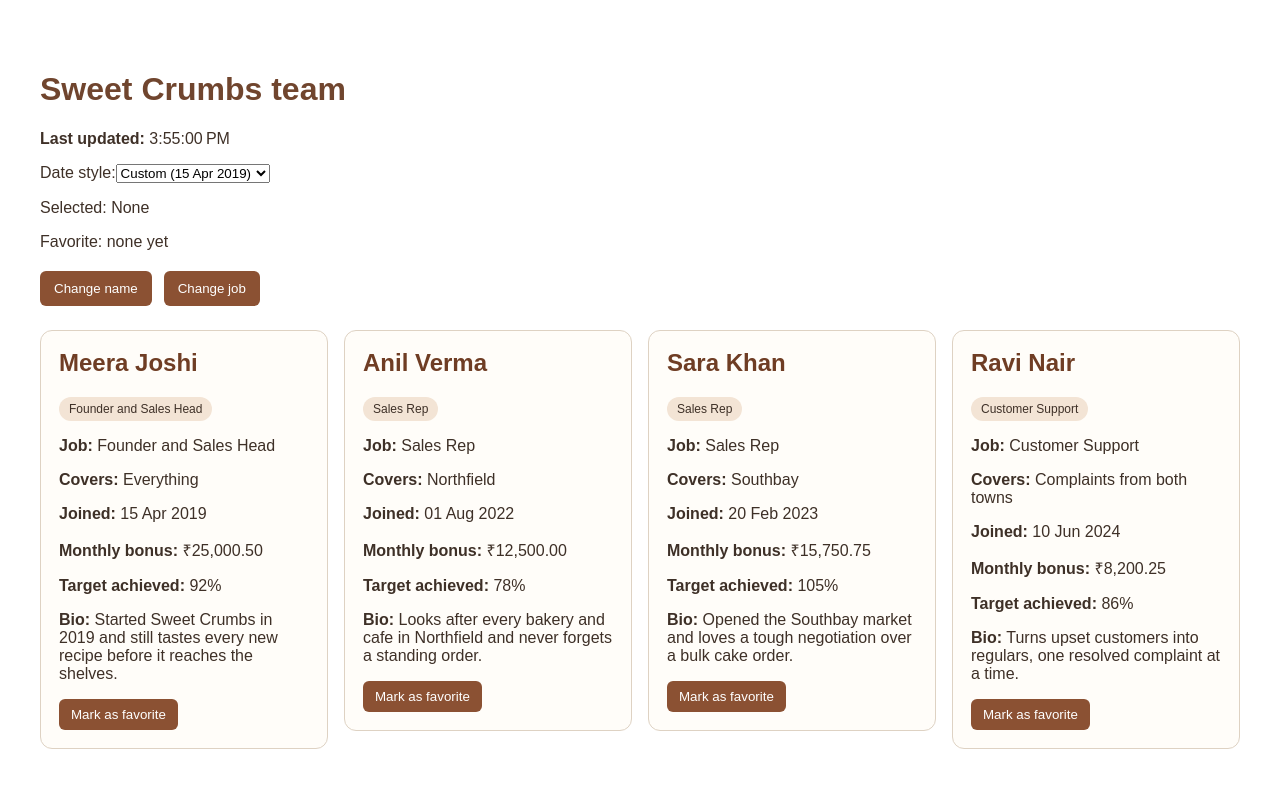
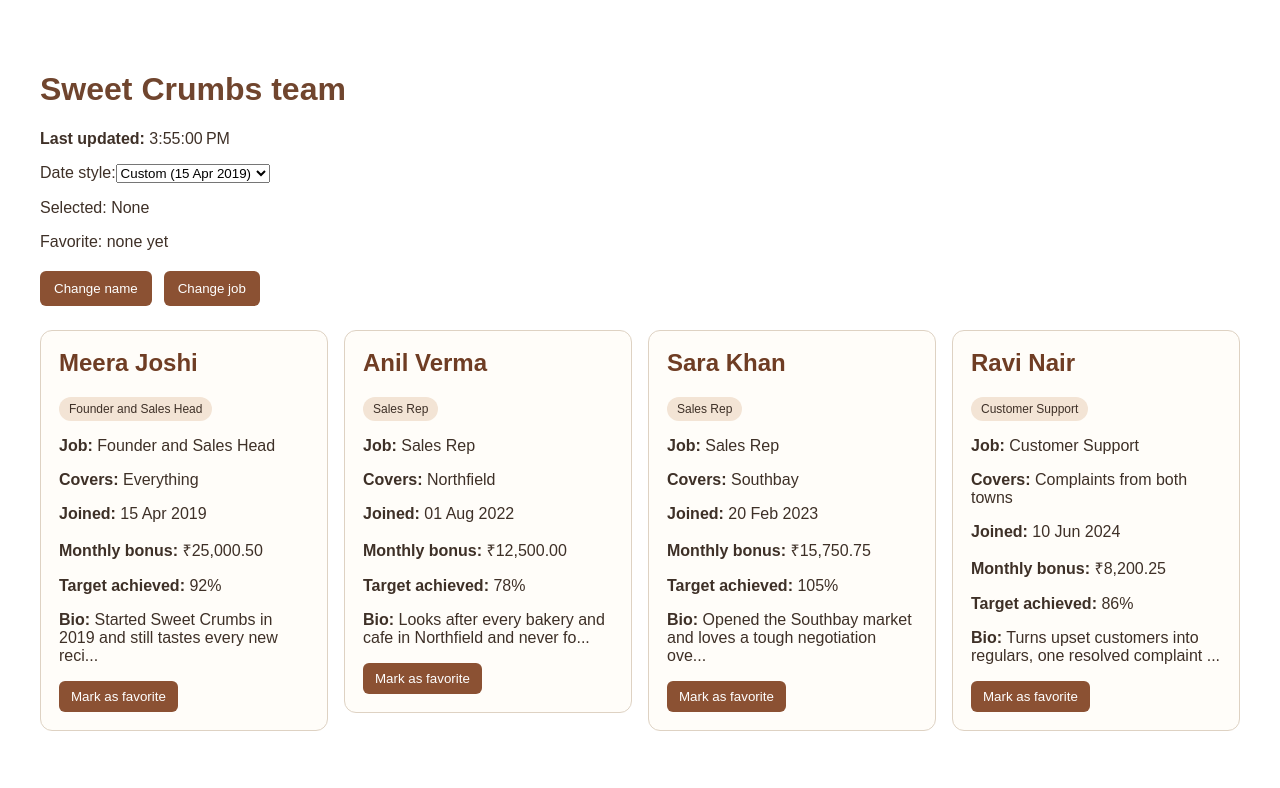
Before and after one commit to ppatil-valorx/sweet-crumbs-app, an Angular app: page / in a window 1280 px wide. Shown: the top 788 px of the page. Built offline with nearby package versions, Linux system fonts and the light colour scheme.

Commit message:
Complete Angular pipes and async pipe

```diff
--- a/src/app/team-card/team-card.component.ts
+++ b/src/app/team-card/team-card.component.ts
@@ -11,11 +11,11 @@ import {
 
 import { TeamMember } from '../team-member';
 import { DatePipe, CurrencyPipe, PercentPipe } from '@angular/common';
-
+import { TruncatePipe } from '../truncate-pipe';
 @Component({
   selector: 'app-team-card',
   standalone: true,
-  imports: [DatePipe, CurrencyPipe, PercentPipe],
+  imports: [DatePipe, CurrencyPipe, PercentPipe, TruncatePipe],
   templateUrl: './team-card.html',
   styleUrl: './team-card.scss'
 })
--- a/src/app/team-card/team-card.html
+++ b/src/app/team-card/team-card.html
@@ -9,7 +9,7 @@
     <p><strong>Joined:</strong> {{ person.joinedOn | date: dateFormat }}</p>
     <p><strong>Monthly bonus:</strong> {{ person.monthlyBonus | currency:'INR':'symbol':'1.2-2':'en-IN' }}</p>
     <p><strong>Target achieved:</strong> {{ person.targetAchieved | percent:'1.0-0' }}</p>
-    <p><strong>Bio:</strong> {{ person.bio }}</p>
+    <p><strong>Bio:</strong> {{ person.bio | truncate }}</p>
   </div>
 
   <button type="button" (click)="markFavorite($event)">
--- a/src/app/team-card/team-card.ts
+++ b/src/app/team-card/team-card.ts
@@ -11,11 +11,11 @@ import {
 
 import { TeamMember } from '../team-member';
 import { DatePipe, CurrencyPipe, PercentPipe } from '@angular/common';
-
+import { TruncatePipe } from '../truncate-pipe';
 @Component({
   selector: 'app-team-card',
   standalone: true,
-  imports: [DatePipe, CurrencyPipe, PercentPipe],
+  imports: [DatePipe, CurrencyPipe, PercentPipe, TruncatePipe],
   templateUrl: './team-card.html',
   styleUrl: './team-card.scss'
 })
```
